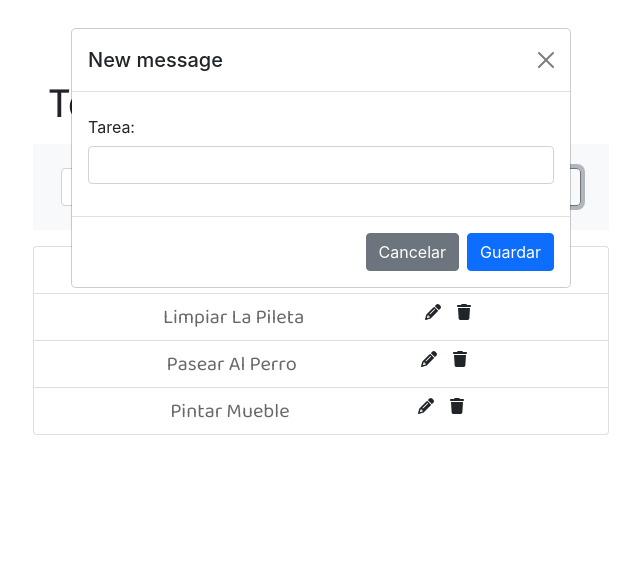
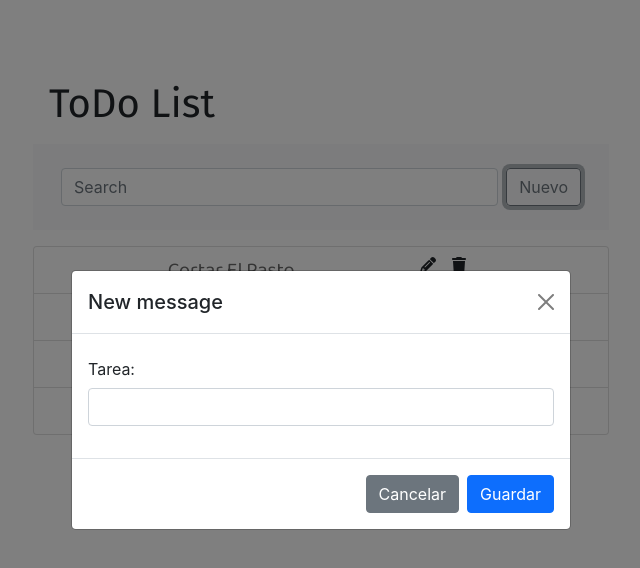
Before and after one commit to lubritos/creador-de-tareas, a React (Create React App) app: page / in a window 1280 px wide. Both pictures are taken after a click on the button "Nuevo". Shown: the top 568 px of the page, without its empty margins (319-959 px from the left). Built offline with nearby package versions, Linux system fonts and the light colour scheme.

Commit message:
modificamos modal

```diff
--- a/public/index.html
+++ b/public/index.html
@@ -28,7 +28,8 @@
     <link rel="preconnect" href="https://fonts.googleapis.com">
     <link rel="preconnect" href="https://fonts.gstatic.com" crossorigin>
     <link href="https://fonts.googleapis.com/css2?family=Baloo+2:wght@400;500;700&family=Fira+Sans&display=swap" rel="stylesheet">
-    <link href="https://cdn.jsdelivr.net/npm/bootstrap@5.1.3/dist/css/bootstrap.min.css" rel="stylesheet" integrity="sha384-1BmE4kWBq78iYhFldvKuhfTAU6auU8tT94WrHftjDbrCEXSU1oBoqyl2QvZ6jIW3" crossorigin="anonymous">
+    <link href="https://cdn.jsdelivr.net/npm/bootstrap@5.0.2/dist/css/bootstrap.min.css" rel="stylesheet" integrity="sha384-EVSTQN3/azprG1Anm3QDgpJLIm9Nao0Yz1ztcQTwFspd3yD65VohhpuuCOmLASjC" crossorigin="anonymous">
+    <script src="https://cdn.jsdelivr.net/npm/bootstrap@5.0.2/dist/js/bootstrap.bundle.min.js" integrity="sha384-MrcW6ZMFYlzcLA8Nl+NtUVF0sA7MsXsP1UyJoMp4YLEuNSfAP+JcXn/tWtIaxVXM" crossorigin="anonymous"></script>
   </head>
   <body>
     <noscript>You need to enable JavaScript to run this app.</noscript>
--- a/src/App.css
+++ b/src/App.css
@@ -15,6 +15,11 @@
 .c-grey {
   color: #505050dc;
 }
+.form-control:focus {
+  border-color: #b1b6bd;
+  box-shadow: none;
+}
+
 
 @media (prefers-reduced-motion: no-preference) {
   .App-logo {
--- a/src/components/Modal/Modal.js
+++ b/src/components/Modal/Modal.js
@@ -12,13 +12,15 @@ const Modal = ({showModal, setModal}) => {
         event.preventDefault();
     }
     return (
+        <>
+
             <form onSubmit={onSubmit}>
-            <div className="modal fade show"
+                <div className="modal fade show align-items-center"
                     id="exampleModal"
                     aria-labelledby="exampleModalLabel"
                     aria-hidden="true"
-                style={{display: showModal ? "block" : "none"}}>
-                <div className="modal-dialog">
+                    style={{display: showModal ? "flex" : "none"}}>
+                    <div className="modal-dialog w-75">
                         <div className="modal-content">
                             <div className="modal-header">
                                 <h5 className="modal-title" id="exampleModalLabel">New message</h5>
@@ -51,6 +53,8 @@ const Modal = ({showModal, setModal}) => {
                     </div>
                 </div>
             </form>
+            {showModal && <div className="modal-backdrop fade show"></div>}
+        </>
     );
 }
 
```
Lines whose indentation alone changed are shown as unchanged.
